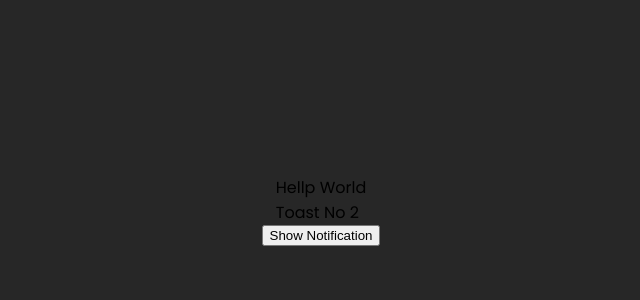
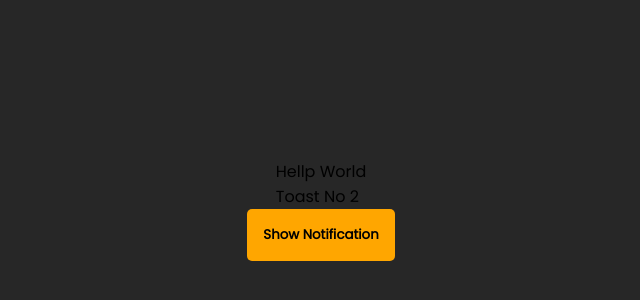
Before and after one commit to o0p/toast-notification, a plain HTML site: page index.html in a window 1280 px wide. Shown: the part 190-490 px from the top of the page, without its empty margins (319-959 px from the left). Drawn offline with Linux system fonts and the light colour scheme.

Commit message:
Add .btn style

```diff
--- a/style.css
+++ b/style.css
@@ -15,3 +15,14 @@ body {
   overflow: hidden;
   margin: 0;
 }
+
+.btn {
+  background-color: #ffa600;
+  color: #000000;
+  font-family: inherit;
+  font-weight: bold;
+  padding: 1rem;
+  border-radius: 5px;
+  border: none;
+  cursor: pointer;
+}
```
